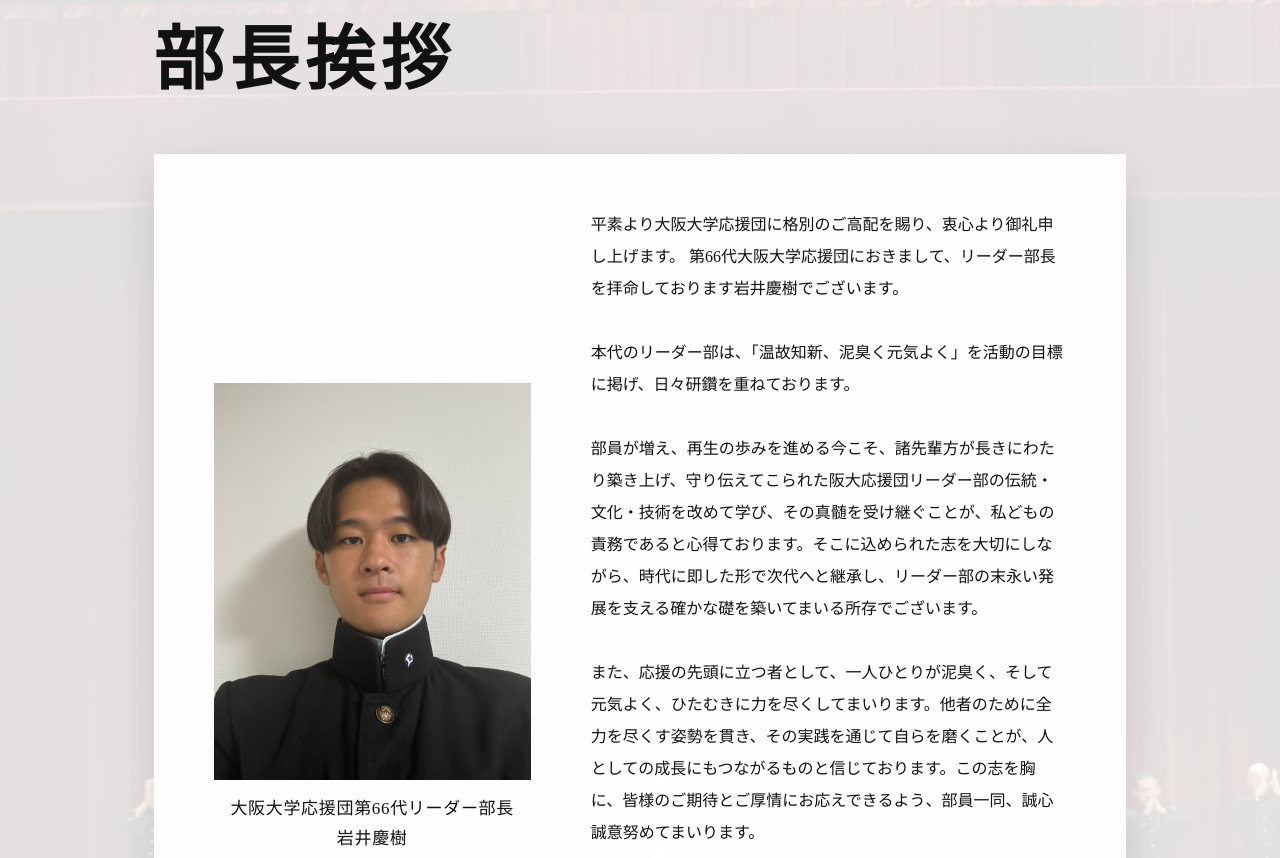
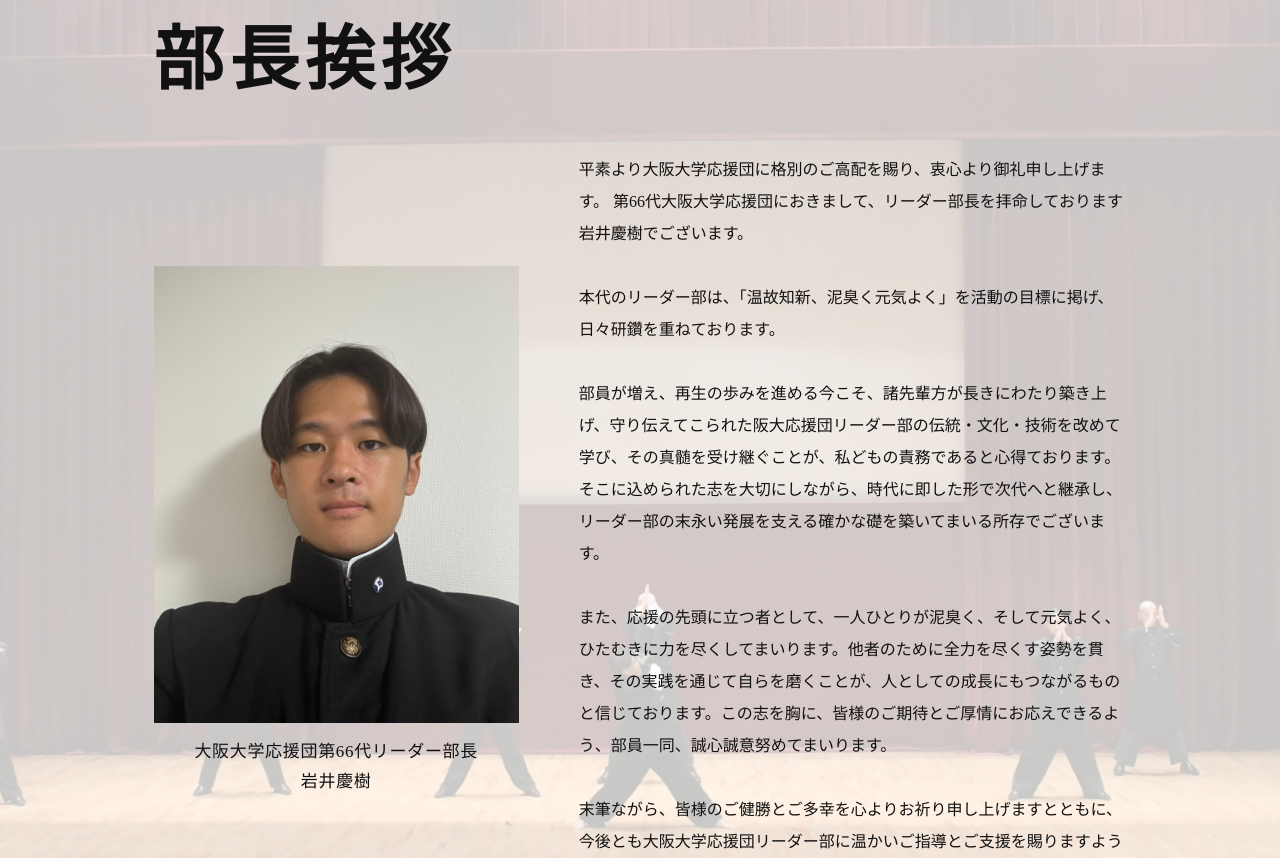
Before and after one commit to sakkun0607-jpg/ou-cheering-party-archive, a plain HTML site: page leader.html in a window 1280 px wide. Shown: the part 791-1649 px from the top of the page. Drawn offline with Linux system fonts and the light colour scheme.

Commit message:
挨拶背景の白い重なりを調整

```diff
--- a/css/leader.css
+++ b/css/leader.css
@@ -89,7 +89,7 @@
     padding: 110px 12%;
     background-color: #ffffff;
     background-image:
-        linear-gradient(rgba(255, 255, 255, 0.88), rgba(255, 255, 255, 0.88)),
+        linear-gradient(rgba(255, 255, 255, 0.78), rgba(255, 255, 255, 0.78)),
         url("../images/honoo.jpg");
     background-size: cover;
     background-position: center;
@@ -124,6 +124,13 @@
     grid-template-columns: 0.8fr 1.2fr;
     gap: 60px;
     align-items: center;
+}
+
+.leader-greeting .leader-message {
+    padding: 0;
+    margin-bottom: 0;
+    background: transparent;
+    box-shadow: none;
 }
 
 .leader-message-photo {
```
